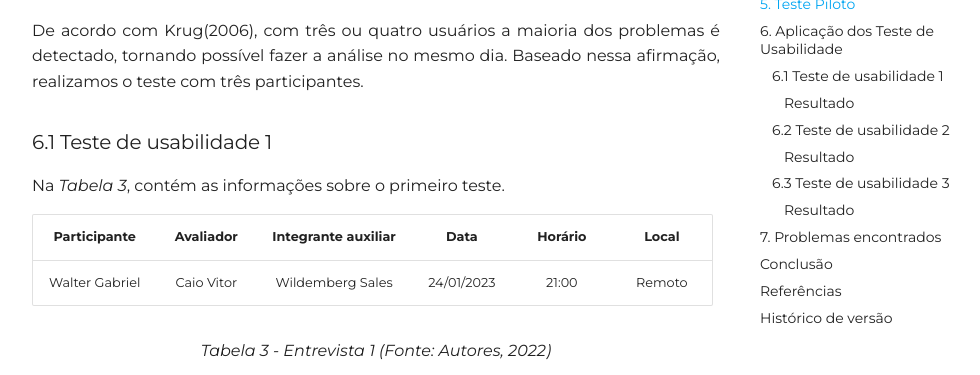
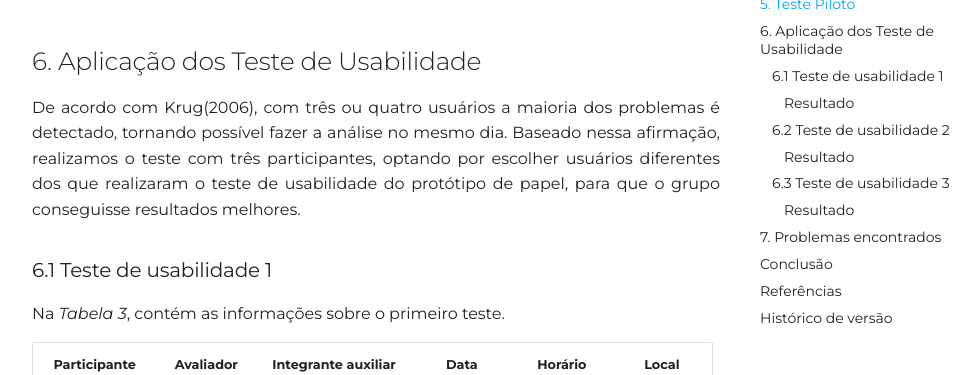
Before and after one commit to Interacao-Humano-Computador/2022.2-Skoob, an MkDocs documentation site: the page built from docs/planejamentoAnalise/nivel3/Relato-resultados-avaliação-de-alta.md, in a window 1280 px wide and 900 px high, scrolled down 3045 px, cut to the strip 239-614 px from the top of the window. Shown: the whole strip, without its empty margins (264-1244 px from the left). Built offline with MkDocs 1.6.1 and Material for MkDocs 9.7.7, drawn with Linux system fonts in a browser that asks for light colours; some web fonts are replaced; comment, search, counter and statistics services are not loaded; some of the changed text lies outside the part shown.

Commit message:
Corrigindo erros na metodologia e especificando a escolha dos participantes

```diff
--- a/docs/planejamentoAnalise/nivel3/Relato-resultados-avaliação-de-alta.md
+++ b/docs/planejamentoAnalise/nivel3/Relato-resultados-avaliação-de-alta.md
@@ -6,14 +6,14 @@
 
 ## 2. Objetivo
 
-<p align="justify">O objetivo principal desta avaliação é identificar problemas de usabilidade e melhorar a qualidade da interface. Isso pode incluir problemas com a navegação, compreensão das interações esperadas, organização da informação e apresentação visual. Como foi descrito no documento de <a href="https://interacao-humano-computador.github.io/2022.2-Skoob/planejamentoAnalise/nivel3/planejamento-relato-prototipo-alta-fid/" target="_blank">Planejamento</a> foi utilizado a técnica de entrevista. </p>
+<p align="justify">O objetivo principal desta avaliação é identificar problemas de usabilidade e melhorar a qualidade da interface. Isso pode incluir problemas com a navegação, compreensão das interações esperadas, organização da informação e apresentação visual. Como foi descrito no documento de <a href="https://interacao-humano-computador.github.io/2022.2-Skoob/planejamentoAnalise/nivel3/planejamento-relato-prototipo-alta-fid/" target="_blank">Planejamento</a> foi utilizado o teste de usabilidade juntamento com a técnica de entrevista que utiliza a <i>Tabela 2</i> como base de suas perguntas, a qual é feita a cada tarefa realizada. </p>
 
 ## 3. Metodologia
 
 <p  align="justify">Teste de usabilidade de Protótipo de Alta Fidelidade é uma técnica de avaliação de usabilidade, onde o usuário interage com o Protótipo de Alta Fidelidade enquanto o designer ou o pesquisador observa e registra as suas dificuldades, comentários e questionamentos. É uma forma eficaz e rápida de identificar problemas de usabilidade antes de investir tempo e dinheiro na implementação de uma interface.</p>
 <p align="justify">A entrevista ocorreu de forma remota, nela foi apresentado o projeto para o usuário e disponibilizado para o participante o protótipo de alta fidelidade, juntamente com a leitura do termo de consentimento.</p>
 
-<p align="justify">Na <i>Tabela 1</i> segue a listagem das tarefas que foram realizadas pelos participante, as tarefas estão descritas no artefato de <a href="https://interacao-humano-computador.github.io/2022.2-Skoob/analise-de-requisitos/analise-de-tarefas-concorrentes/" target ="_blank">Analise de tarefas</a>. Após ter sido realizadas as tarefas pelo participante, o entrevistador fez algumas perguntas sobre a experiência que o participante teve. Na <i>Tabela 2</i> encontram-se as perguntas feitas na entrevista.</p>
+<p align="justify">Na <i>Tabela 1</i> segue a listagem das tarefas que foram realizadas pelos participante, as tarefas estão descritas no artefato de <a href="https://interacao-humano-computador.github.io/2022.2-Skoob/analise-de-requisitos/analise-de-tarefas-concorrentes/" target ="_blank">Analise de tarefas</a> e no artefato de <a href="https://interacao-humano-computador.github.io/2022.2-Skoob/planejamentoAnalise/nivel1/storyboards/">Storyboard</a>. Após ter sido realizadas as tarefas pelo participante, o entrevistador fez algumas perguntas sobre a experiência que o participante teve. Na <i>Tabela 2</i> encontram-se as perguntas feitas na entrevista.</p>
 
 ## Tarefas
 
@@ -60,7 +60,7 @@
 
 ## 6. Aplicação dos Teste de Usabilidade
 
-<p align="justify">De acordo com Krug(2006), com três ou quatro usuários a maioria dos problemas é detectado, tornando possível fazer a análise no mesmo dia. Baseado nessa afirmação, realizamos o teste com três participantes.</p>
+<p align="justify">De acordo com Krug(2006), com três ou quatro usuários a maioria dos problemas é detectado, tornando possível fazer a análise no mesmo dia. Baseado nessa afirmação, realizamos o teste com três participantes, optando por escolher usuários diferentes dos que realizaram o teste de usabilidade do protótipo de papel, para que o grupo conseguisse resultados melhores.</p>
 
 ### 6.1 Teste de usabilidade 1
 
@@ -137,3 +137,4 @@
 |  1.3  | 24/01/2023 | Adicionando terceira entrevista, organizando as tarefas do documento, criando conclusão de problemas do protótipo | João Pedro, Wildemberg Sales, Lucas Lopes | Caio Vitor |
 |  1.4  | 25/01/2023 | Adicionando hiperlink para o arquivo | Hellen Fernanda | Wildemberg Sales |
 |  1.5  | 25/01/2023 | Adicionando conclusão | Caio Vitor| Wildemberg Sales |
+|  1.6  | 26/01/2023 | Corrigindo erros na metodologia e especificando a escolha dos participantes | Wildemberg Sales, Caio Vitor, Lucas Lopes | João Pedro |
```
